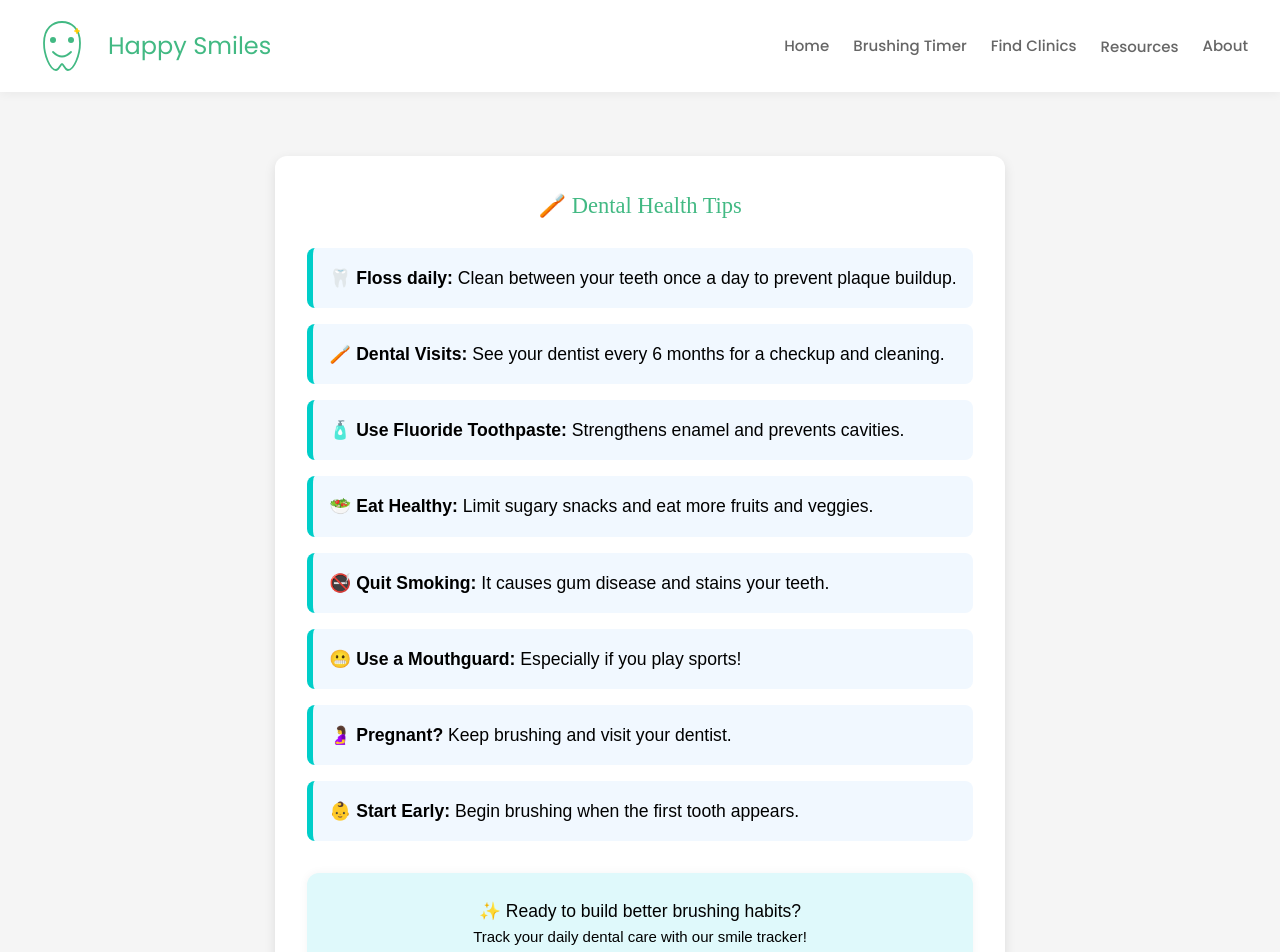
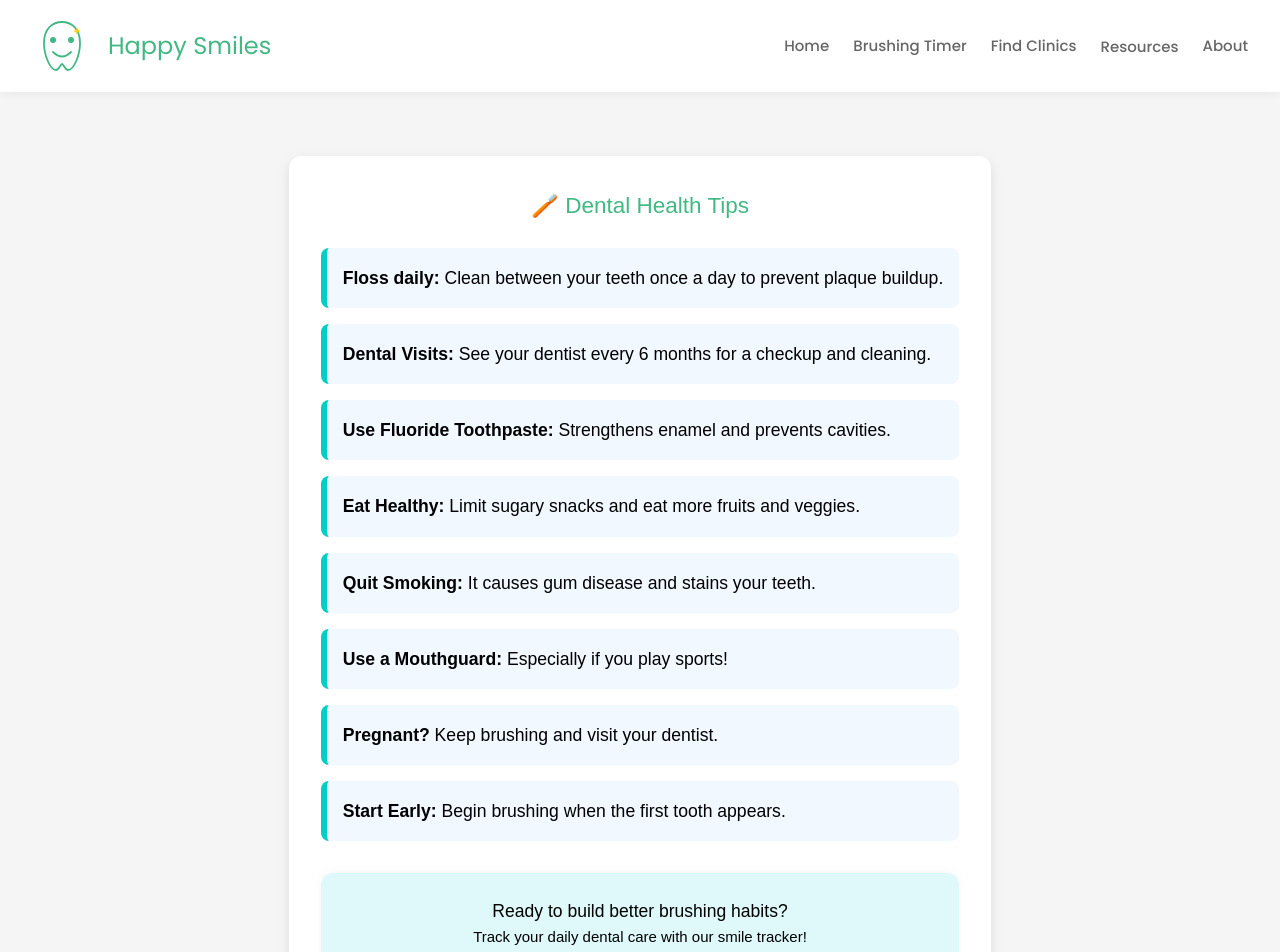
Before and after one commit to Happy-smiles-UNC/happy-smiles, a Vue app: page /tips in a window 1280 px wide. Shown: the top 952 px of the page. Built offline with nearby package versions, Linux system fonts and the light colour scheme; what highcharts-vue would draw is missing.

Commit message:
removed emojis and changed header font

```diff
--- a/src/components/TipsPage.vue
+++ b/src/components/TipsPage.vue
@@ -3,18 +3,18 @@
     <h2>🪥 Dental Health Tips</h2>
 
     <ul class="tips-list">
-      <li>🦷 <strong>Floss daily:</strong> Clean between your teeth once a day to prevent plaque buildup.</li>
-      <li>🪥 <strong>Dental Visits:</strong> See your dentist every 6 months for a checkup and cleaning.</li>
-      <li>🧴 <strong>Use Fluoride Toothpaste:</strong> Strengthens enamel and prevents cavities.</li>
-      <li>🥗 <strong>Eat Healthy:</strong> Limit sugary snacks and eat more fruits and veggies.</li>
-      <li>🚭 <strong>Quit Smoking:</strong> It causes gum disease and stains your teeth.</li>
-      <li>😬 <strong>Use a Mouthguard:</strong> Especially if you play sports!</li>
-      <li>🤰 <strong>Pregnant?</strong> Keep brushing and visit your dentist.</li>
-      <li>👶 <strong>Start Early:</strong> Begin brushing when the first tooth appears.</li>
+      <li><strong>Floss daily:</strong> Clean between your teeth once a day to prevent plaque buildup.</li>
+      <li><strong>Dental Visits:</strong> See your dentist every 6 months for a checkup and cleaning.</li>
+      <li><strong>Use Fluoride Toothpaste:</strong> Strengthens enamel and prevents cavities.</li>
+      <li><strong>Eat Healthy:</strong> Limit sugary snacks and eat more fruits and veggies.</li>
+      <li><strong>Quit Smoking:</strong> It causes gum disease and stains your teeth.</li>
+      <li><strong>Use a Mouthguard:</strong> Especially if you play sports!</li>
+      <li><strong>Pregnant?</strong> Keep brushing and visit your dentist.</li>
+      <li><strong>Start Early:</strong> Begin brushing when the first tooth appears.</li>
     </ul>
 
     <div class="cta-box">
-      <h3>✨ Ready to build better brushing habits?</h3>
+      <h3>Ready to build better brushing habits?</h3>
       <p>Track your daily dental care with our smile tracker!</p>
       <a href="/tracker" class="cta-button">Open Tracker</a>
     </div>
@@ -45,7 +45,6 @@ h2 {
   color: #42b983;
   margin-bottom: 1.5rem;
   text-align: center;
-  font-family: 'Baloo 2', cursive;
 }
 
 .tips-list {
```
